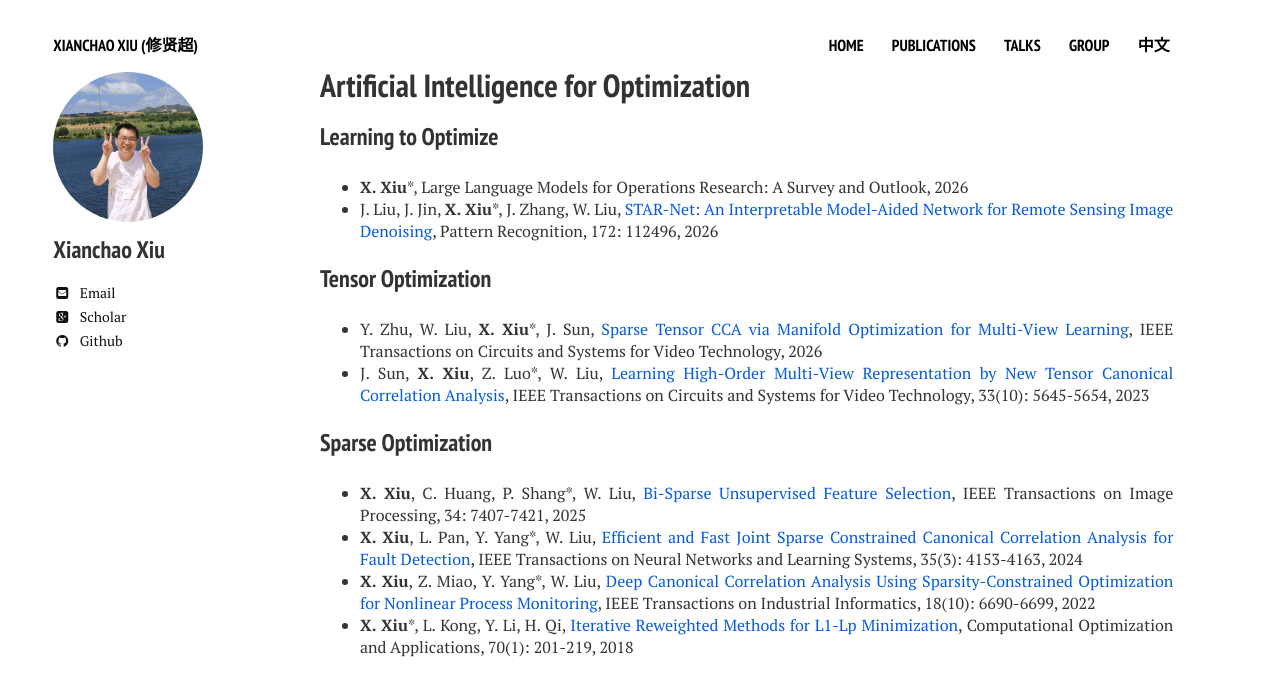
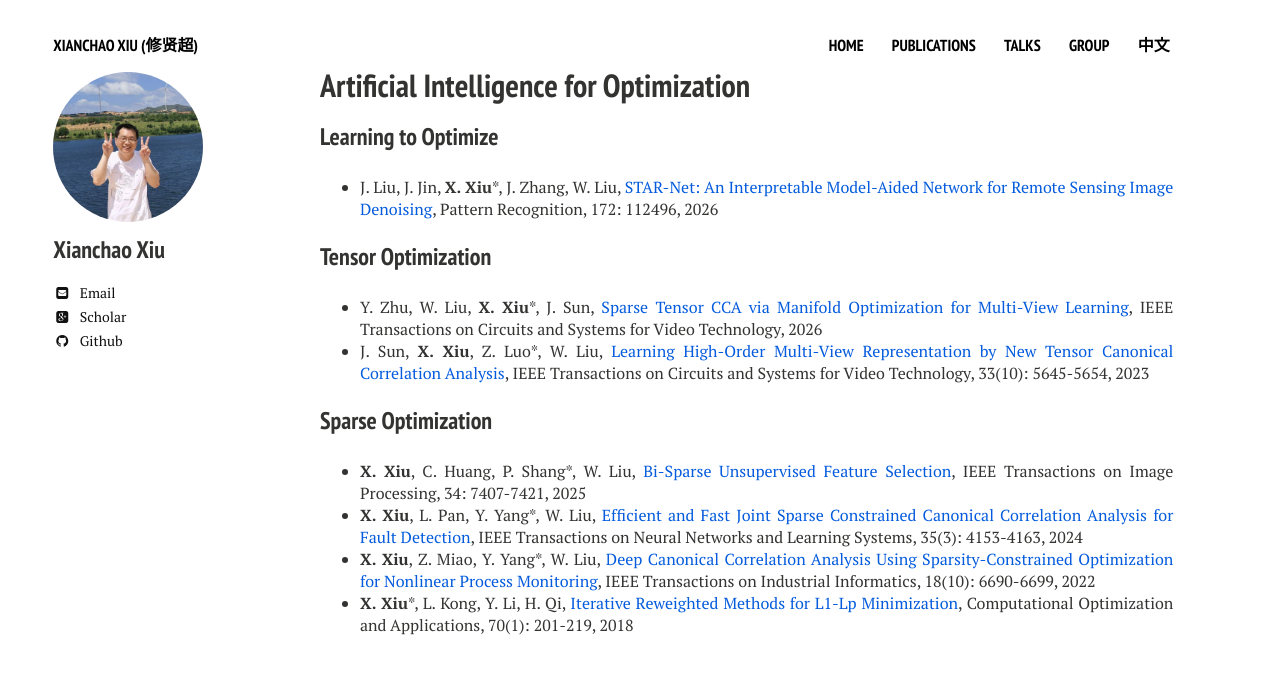
Before and after one commit to xianchaoxiu/xianchaoxiu.github.io, a Jekyll site: the page built from chinese/research/OPT/index.md, in a window 1280 px wide. Shown: the top 696 px of the page. Built offline with Jekyll 4.4.1, drawn with Linux system fonts in a browser that asks for light colours; nearby versions of some CDN libraries.

Commit message:
Update index.md

```diff
--- a/chinese/research/OPT/index.md
+++ b/chinese/research/OPT/index.md
@@ -6,7 +6,6 @@ share: false
 ---
 
 ### Learning to Optimize
-* <b>X. Xiu</b>*, Large Language Models for Operations Research: A Survey and Outlook, 2026 <br>
 * J. Liu, J. Jin, <b>X. Xiu</b>*, J. Zhang, W. Liu, <a href="https://doi.org/10.1016/j.patcog.2025.112496" class="textlink" target="_blank">STAR-Net: An Interpretable Model-Aided Network for Remote Sensing Image Denoising</a>, Pattern Recognition, 172: 112496, 2026  <br>
 
 
```
